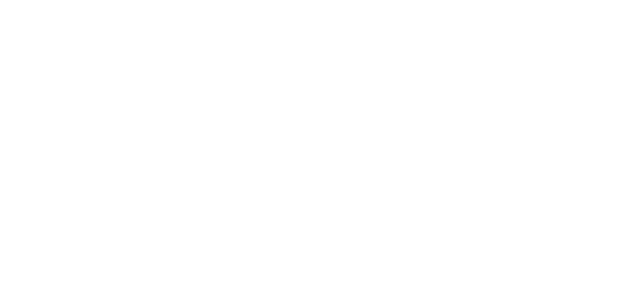
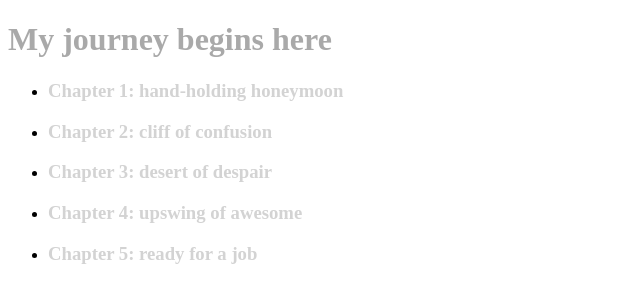
Before and after one commit to EnricoDG97/htmlcss-hello, a plain HTML site: page index.html in a window 1280 px wide. Shown: the whole page, without its empty margins (0-640 px from the left). Drawn offline with Linux system fonts and the light colour scheme.

Commit message:
title, added body divs, unordered list elements, colors

```diff
--- a/index.html
+++ b/index.html
@@ -5,9 +5,30 @@
     <meta http-equiv="X-UA-Compatible" content="IE=edge">
     <meta name="viewport" content="width=device-width, initial-scale=1.0">
     <link rel="stylesheet" href="style.css">
-    <title>Document</title>
+    <title>My journey begins here</title>
 </head>
 <body>
-
+    <div>
+        <h1>My journey begins here</h1>
+    </div>
+    <div>
+        <ul>
+            <li>
+                <h3>Chapter 1: hand-holding honeymoon</h3>
+            </li>
+            <li>
+                <h3>Chapter 2: cliff of confusion</h3>
+            </li>
+            <li>
+                <h3>Chapter 3: desert of despair</h3>
+            </li>
+            <li>
+                <h3>Chapter 4: upswing of awesome</h3>
+            </li>
+            <li>
+                <h3>Chapter 5: ready for a job</h3>
+            </li>
+        </ul>
+    </div>
 </body>
 </html>
--- a/style.css
+++ b/style.css
@@ -0,0 +1,7 @@
+h1 {
+    color: darkgrey;
+}
+
+h3 {
+    color: lightgrey;
+}
```
